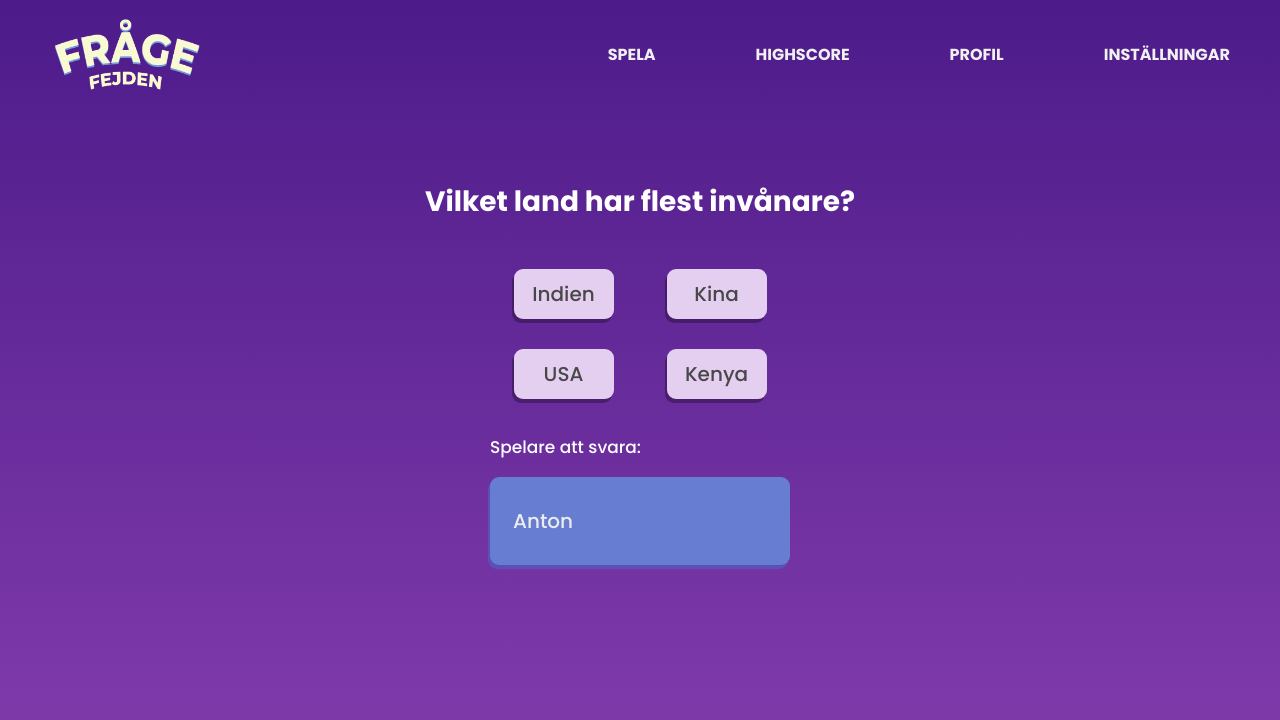
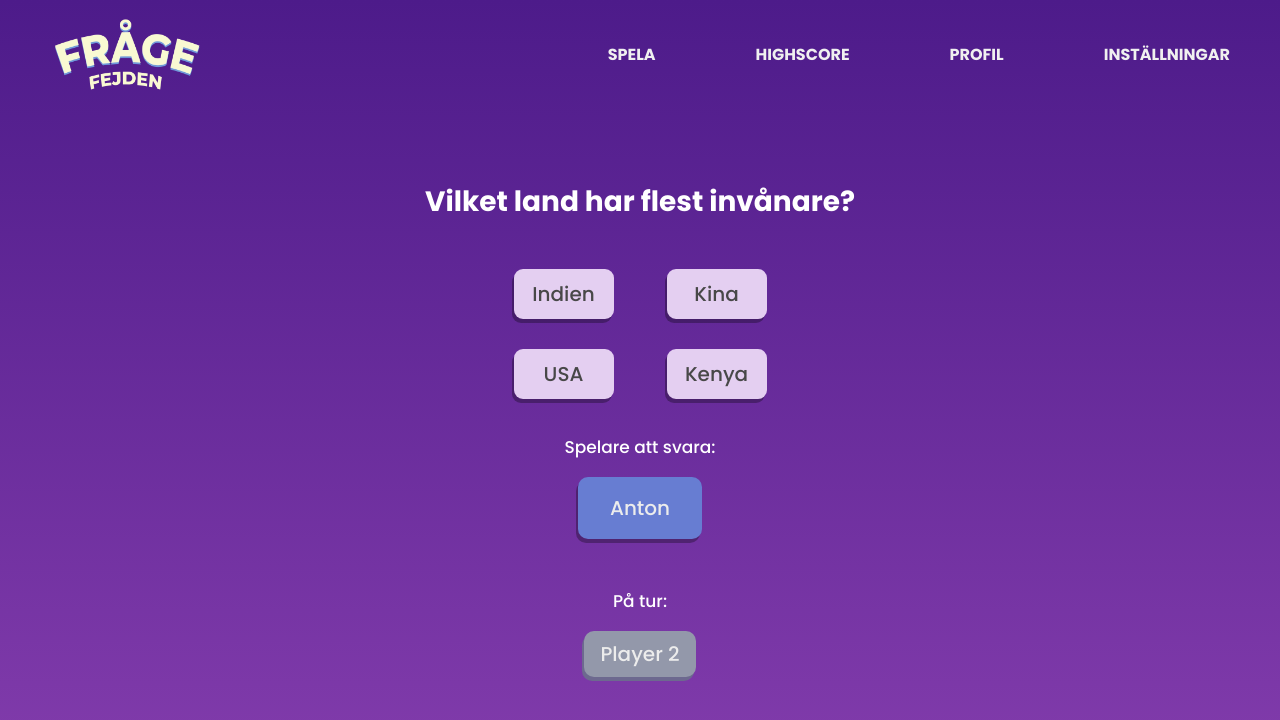
Before and after one commit to visceral89/Agil-Grupp-2, a Vue app: page /game/1 in a window 1280 px wide. Shown: the top 720 px of the page. Built offline with nearby package versions, Linux system fonts and the light colour scheme.

Commit message:
Justerat CSS i ActivePlayers

```diff
--- a/src/components/ActivePlayers.vue
+++ b/src/components/ActivePlayers.vue
@@ -6,7 +6,7 @@
         <p class="player">{{ users[1].username }}</p>
       </div>
     </div>
-    <div v-if="secondPlayer">
+    <div v-if="secondPlayer" id="next-player">
       <p class="player-header">På tur:</p>
       <div id="player-2-wrapper">
         <p class="player">Player 2</p>
@@ -23,7 +23,7 @@ export default {
     return {
       name: '',
       activePlayer: null,
-      secondPlayer: null,
+      secondPlayer: true,
       users: users
     }
   }
@@ -32,40 +32,43 @@ export default {
 
 <style scoped>
   #players-wrapper {
-    width: 300px;
-    height: 200px;
-    margin-left: auto;
-    margin-right: auto;
+    display: flex;
+    flex-direction: column;
+    justify-content: center;
+  }
+  #active-player, #next-player {
+    align-items: center;
+    display: flex;
+    flex-direction: column;
+  }
+  #active-player {
+    margin-bottom: 2em;
   }
   #player-1-wrapper {
-    padding: 9px 22px 9px 23px;
-    border-radius: 9px;
-    background: #677DD2;
-    box-shadow: -2px 4px 0px 0px #5A50B6;
+    background: var(--color-secondary);
+    border-radius: var(--border-radius);
+    box-shadow: var(--box-shadow);
+    padding: 1em 2em;
+    width: fit-content;
   }
   #player-2-wrapper {
-    display: inline-flex;
-    justify-content: center;
-    align-items: center;
     padding: 3px 18px;
-    border-radius: 9px;
-    background: #9398AA;
+    background: var(--color-disabled);
+    border-radius: var(--border-radius);
     box-shadow: -2px 4px 0px 0px #6D698F;
+    padding: .5em 1em;
   }
   .player-header {
     color: #FFF;
     font-family: Poppins;
     font-size: 17px;
-    font-style: normal;
     font-weight: 500;
-    line-height: normal;
   }
   .player {
     color: #ECECEC;
     font-family: Poppins;
     font-size: 20px;
-    font-style: normal;
     font-weight: 500;
-    line-height: normal;
+    margin: 0;
   }
 </style>
```
